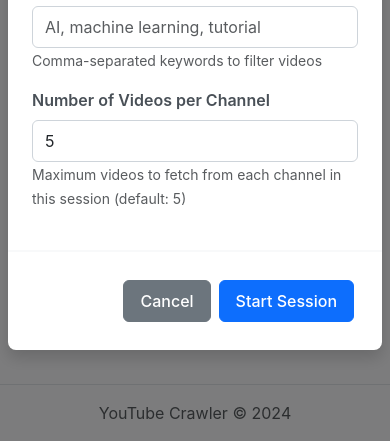
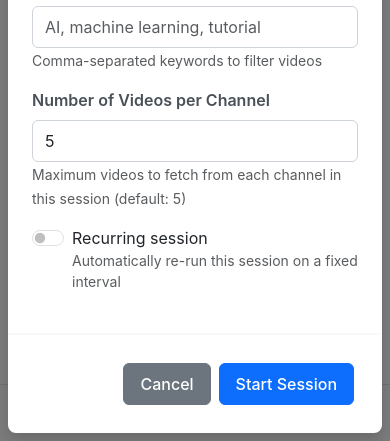
Before and after one commit to kenkenlee/youtube-crawler, a FastAPI app: page /sessions in a window 390 px wide, after a click on "New Session". Shown: the part 667-1108 px from the top of the page. Run offline with FastAPI, Linux system fonts and the light colour scheme; data that the repository does not hold is empty.

Commit message:
feat: recurring sessions with scheduler auto-runs and pause/resume
- Add recurrence_hours/recurrence_active/parent_session_id to CrawlSession
  with lightweight migrations for existing databases
- Scheduler job checks every minute for due recurring templates and spawns
  child sessions (parent_session_id back-reference preserves run history)
- Create-session form: recurring toggle with preset/custom intervals (1-720h)
- Sessions page: "Active Recurring Sessions" panel with last/next run times,
  running badge, and pause/resume controls, auto-refreshing every 10s
- API: PUT /sessions/{id}/recurrence/pause and /resume
- Videos page: default to browse view instead of list

```diff
--- a/app/main.py
+++ b/app/main.py
@@ -35,6 +35,9 @@ def _apply_lightweight_migrations():
         ],
         "crawl_sessions": [
             ("max_videos", "ALTER TABLE crawl_sessions ADD COLUMN max_videos INTEGER DEFAULT 5"),
+            ("recurrence_hours", "ALTER TABLE crawl_sessions ADD COLUMN recurrence_hours INTEGER"),
+            ("recurrence_active", "ALTER TABLE crawl_sessions ADD COLUMN recurrence_active BOOLEAN DEFAULT 1"),
+            ("parent_session_id", "ALTER TABLE crawl_sessions ADD COLUMN parent_session_id INTEGER"),
         ],
     }
 
--- a/app/templates/sessions.html
+++ b/app/templates/sessions.html
@@ -30,6 +30,18 @@
         <button class="btn btn-secondary" onclick="loadSessions()">
             <i class="bi bi-arrow-clockwise"></i> Refresh
         </button>
+    </div>
+</div>
+
+<!-- Active Recurring Sessions -->
+<div class="row mb-3">
+    <div class="col-12">
+        <div class="d-flex justify-content-between align-items-center">
+            <h5 class="mb-0"><i class="bi bi-arrow-repeat"></i> Active Recurring Sessions</h5>
+        </div>
+        <div id="recurringSessionsList" class="mt-2">
+            <p class="text-muted">Loading recurring sessions...</p>
+        </div>
     </div>
 </div>
 
@@ -87,6 +99,36 @@
                         <input type="number" class="form-control" id="maxVideos" min="1" max="200" value="5" required>
                         <small class="form-text text-muted">Maximum videos to fetch from each channel in this session (default: 5)</small>
                     </div>
+                    <div class="mb-3">
+                        <div class="form-check form-switch">
+                            <input class="form-check-input" type="checkbox" id="recurringToggle">
+                            <label class="form-check-label" for="recurringToggle">
+                                Recurring session
+                                <small class="text-muted d-block">Automatically re-run this session on a fixed interval</small>
+                            </label>
+                        </div>
+                        <div class="mt-2" id="recurrenceOptions" style="display: none;">
+                            <label class="form-label">Repeat every</label>
+                            <select class="form-select" id="recurrencePreset" onchange="toggleRecurrenceCustom()">
+                                <option value="1">1 hour</option>
+                                <option value="2" selected>2 hours</option>
+                                <option value="4">4 hours</option>
+                                <option value="6">6 hours</option>
+                                <option value="12">12 hours</option>
+                                <option value="24">24 hours</option>
+                                <option value="48">2 days</option>
+                                <option value="168">1 week</option>
+                                <option value="custom">Custom...</option>
+                            </select>
+                            <div class="mt-2" id="recurrenceCustomWrap" style="display: none;">
+                                <div class="input-group">
+                                    <input type="number" class="form-control" id="recurrenceHours" min="1" max="720" value="2">
+                                    <span class="input-group-text">hours</span>
+                                </div>
+                            </div>
+                            <small class="form-text text-muted">Interval between automatic runs (1–720 hours)</small>
+                        </div>
+                    </div>
                 </form>
             </div>
             <div class="modal-footer">
--- a/app/templates/videos.html
+++ b/app/templates/videos.html
@@ -45,7 +45,7 @@
         </select>
     </div>
     <div class="col-md-1">
-        <select class="form-select" id="browseRowSize" title="Videos per row (browse view)" style="display:none;">
+        <select class="form-select" id="browseRowSize" title="Videos per row (browse view)">
             <option value="3">3 / row</option>
             <option value="4">4 / row</option>
             <option value="5" selected>5 / row</option>
@@ -54,10 +54,10 @@
     </div>
     <div class="col-md-2">
         <div class="btn-group w-100" role="group" id="viewToggle">
-            <button type="button" class="btn btn-outline-secondary active" id="viewListBtn" onclick="setViewMode('list')" title="Detailed list view">
+            <button type="button" class="btn btn-outline-secondary" id="viewListBtn" onclick="setViewMode('list')" title="Detailed list view">
                 <i class="bi bi-list-ul"></i> List
             </button>
-            <button type="button" class="btn btn-outline-secondary" id="viewBrowseBtn" onclick="setViewMode('browse')" title="Browse view: thumbnail, title and short info, grouped by channel">
+            <button type="button" class="btn btn-outline-secondary active" id="viewBrowseBtn" onclick="setViewMode('browse')" title="Browse view: thumbnail, title and short info, grouped by channel">
                 <i class="bi bi-grid"></i> Browse
             </button>
         </div>
--- a/static/js/sessions.js
+++ b/static/js/sessions.js
@@ -6,6 +6,7 @@ let sessionChannelsData = [];  // cached channel list for sorting / auto-naming
 $(document).ready(function() {
     loadSessions();
     loadChannelsForSession();
+    loadRecurringSessions();
 
     // Filter change
     $('#statusFilter').change(function() {
@@ -17,9 +18,100 @@ $(document).ready(function() {
         renderChannelOptions();
     });
 
+    // Recurrence toggle (feature 10)
+    $('#recurringToggle').change(function() {
+        $('#recurrenceOptions').toggle(this.checked);
+    });
     // Auto-refresh every 10 seconds
     setInterval(loadSessions, 10000);
+    setInterval(loadRecurringSessions, 10000);
 });
+
+// Active recurring sessions panel (feature 11)
+function loadRecurringSessions() {
+    $.get('/api/sessions', function(data) {
+        // Recurring templates: sessions with an interval set that aren't child runs
+        const recurring = data.filter(s => s.recurrence_hours && !s.parent_session_id);
+        const container = $('#recurringSessionsList');
+        if (!container.length) return;
+        container.empty();
+
+        if (recurring.length === 0) {
+            container.html('<p class="text-muted">No recurring sessions configured</p>');
+            return;
+        }
+
+        recurring.forEach(function(session) {
+            container.append(createRecurringCard(session));
+        });
+    }).fail(function() {
+        const container = $('#recurringSessionsList');
+        if (container.length) container.html('<p class="text-danger">Failed to load recurring sessions</p>');
+    });
+}
+
+function createRecurringCard(session) {
+    const activeBadge = session.recurrence_active
+        ? '<span class="badge bg-success"><i class="bi bi-check-circle"></i> Active</span>'
+        : '<span class="badge bg-secondary"><i class="bi bi-pause-circle"></i> Paused</span>';
+
+    const lastRun = session.completed_at || session.started_at
+        ? new Date(session.completed_at || session.started_at).toLocaleString()
+        : 'Never';
+
+    // Next run = last run + interval (only meaningful while active)
+    let nextRun = '-';
+    if (session.recurrence_active) {
+        const base = session.completed_at || session.started_at || session.created_at;
+        if (base) {
+            nextRun = new Date(new Date(base).getTime() + session.recurrence_hours * 3600 * 1000).toLocaleString();
+        }
+    }
+
+    const toggleButton = session.recurrence_active
+        ? `<button class="btn btn-sm btn-outline-secondary" onclick="pauseRecurrence(${session.id}); loadRecurringSessions();">
+               <i class="bi bi-pause-circle"></i> Pause
+           </button>`
+        : `<button class="btn btn-sm btn-outline-success" onclick="resumeRecurrence(${session.id}); loadRecurringSessions();">
+               <i class="bi bi-play-circle"></i> Resume
+           </button>`;
+
+    return `
+        <div class="card mb-2 ${session.recurrence_active ? 'border-success' : 'border-secondary'}" id="recurring-${session.id}">
+            <div class="card-body py-2">
+                <div class="d-flex justify-content-between align-items-center">
+                    <div>
+                        <strong>${session.session_name}</strong>
+                        ${activeBadge}
+                        <span class="badge ${session.status === 'running' ? 'bg-warning text-dark' : 'bg-light text-dark'}">
+                            ${session.status === 'running' ? '<i class="bi bi-arrow-repeat"></i> Running now' : session.status}
+                        </span>
+                    </div>
+                    <div class="btn-group">
+                        <button class="btn btn-sm btn-outline-primary" onclick="viewSessionDetails(${session.id})">
+                            <i class="bi bi-eye"></i> Details
+                        </button>
+                        ${toggleButton}
+                    </div>
+                </div>
+                <div class="row mt-1">
+                    <div class="col-md-3">
+                        <small class="text-muted"><i class="bi bi-arrow-repeat"></i> Every ${session.recurrence_hours}h</small>
+                    </div>
+                    <div class="col-md-3">
+                        <small class="text-muted"><i class="bi bi-clock-history"></i> Last run: ${lastRun}</small>
+                    </div>
+                    <div class="col-md-3">
+                        <small class="text-muted"><i class="bi bi-clock"></i> Next run: ${nextRun}</small>
+                    </div>
+                    <div class="col-md-3">
+                        <small class="text-muted"><i class="bi bi-collection-play"></i> ${session.total_videos_found} videos found</small>
+                    </div>
+                </div>
+            </div>
+        </div>
+    `;
+}
 
 function loadSessions() {
     const status = $('#statusFilter').val();
@@ -68,6 +160,22 @@ function createSessionCard(session) {
         ? session.filter_keywords.map(k => `<span class="badge bg-info me-1">${k}</span>`).join('')
         : '<span class="text-muted">No filters</span>';
 
+    const recurrenceBadge = session.recurrence_hours
+        ? `<span class="badge ${session.recurrence_active ? 'bg-primary' : 'bg-secondary'}">
+               <i class="bi bi-arrow-repeat"></i> Every ${session.recurrence_hours}h${session.recurrence_active ? '' : ' (paused)'}
+           </span>`
+        : '';
+
+    const recurrenceButton = session.recurrence_hours
+        ? (session.recurrence_active
+            ? `<button class="btn btn-sm btn-outline-secondary" onclick="pauseRecurrence(${session.id})">
+                   <i class="bi bi-pause-circle"></i> Pause Recurrence
+               </button>`
+            : `<button class="btn btn-sm btn-outline-success" onclick="resumeRecurrence(${session.id})">
+                   <i class="bi bi-play-circle"></i> Resume Recurrence
+               </button>`)
+        : '';
+
     const cancelButton = session.status === 'running'
         ? `<button class="btn btn-sm btn-warning" onclick="cancelSession(${session.id})">
                <i class="bi bi-stop-circle"></i> Cancel
@@ -83,6 +191,7 @@ function createSessionCard(session) {
                         <small class="text-muted">${session.session_type}</small>
                     </div>
                     <div>
+                        ${recurrenceBadge}
                         ${statusBadge}
                     </div>
                 </div>
@@ -149,6 +258,7 @@ function createSessionCard(session) {
                     <button class="btn btn-sm btn-info" onclick="viewSessionVideos(${session.id})">
                         <i class="bi bi-collection-play"></i> View Videos
                     </button>
+                    ${recurrenceButton}
                     ${cancelButton}
                     <button class="btn btn-sm btn-danger" onclick="deleteSession(${session.id})">
                         <i class="bi bi-trash"></i> Delete
@@ -157,6 +267,11 @@ function createSessionCard(session) {
             </div>
         </div>
     `;
+}
+
+// Show/hide the custom hours input depending on the preset dropdown (feature 10)
+function toggleRecurrenceCustom() {
+    $('#recurrenceCustomWrap').toggle($('#recurrencePreset').val() === 'custom');
 }
 
 function loadChannelsForSession() {
@@ -208,6 +323,21 @@ function createSession() {
         return;
     }
 
+    // Recurrence (feature 10) — preset dropdown, or the custom input when "Custom..." is selected
+    let recurrenceHours = null;
+    if ($('#recurringToggle').is(':checked')) {
+        const preset = $('#recurrencePreset').val();
+        if (preset === 'custom') {
+            recurrenceHours = parseInt($('#recurrenceHours').val());
+        } else {
+            recurrenceHours = parseInt(preset);
+        }
+        if (isNaN(recurrenceHours) || recurrenceHours < 1 || recurrenceHours > 720) {
+            alert('Recurrence interval must be between 1 and 720 hours');
+            return;
+        }
+    }
+
     const keywordsList = keywords ? keywords.split(',').map(k => k.trim()).filter(k => k) : [];
 
     // Feature 9: auto-generate the session name when none was provided —
@@ -236,7 +366,8 @@ function createSession() {
         session_type: sessionType,
         channel_ids: selectedChannels.map(id => parseInt(id)),
         filter_keywords: keywordsList,
-        max_videos: maxVideos
+        max_videos: maxVideos,
+        recurrence_hours: recurrenceHours
     };
 
     $.ajax({
@@ -302,6 +433,33 @@ function viewSessionDetails(sessionId) {
 
 function viewSessionVideos(sessionId) {
     window.location.href = `/videos?session_id=${sessionId}`;
+}
+
+function pauseRecurrence(sessionId) {
+    if (!confirm('Pause recurrence for this session? Future automatic runs will be cancelled (history is kept).')) return;
+    $.ajax({
+        url: `/api/sessions/${sessionId}/recurrence/pause`,
+        type: 'PUT',
+        success: function() {
+            loadSessions();
+        },
+        error: function(xhr) {
+            alert('Error pausing recurrence: ' + (xhr.responseJSON?.detail || xhr.statusText));
+        }
+    });
+}
+
+function resumeRecurrence(sessionId) {
+    $.ajax({
+        url: `/api/sessions/${sessionId}/recurrence/resume`,
+        type: 'PUT',
+        success: function() {
+            loadSessions();
+        },
+        error: function(xhr) {
+            alert('Error resuming recurrence: ' + (xhr.responseJSON?.detail || xhr.statusText));
+        }
+    });
 }
 
 function cancelSession(sessionId) {
--- a/static/js/videos.js
+++ b/static/js/videos.js
@@ -2,7 +2,7 @@
 
 let currentPage = 0;
 let currentVideoId = null;
-let currentViewMode = 'list';  // 'list' (detailed) or 'browse' (thumbnail + short info)
+let currentViewMode = 'browse';  // 'browse' (thumbnail + short info) or 'list' (detailed)
 let currentVideos = [];        // last loaded videos (for re-render on row-size change)
 
 function setViewMode(mode) {
```
Also changed, not shown: app/api/sessions.py (+30 -0 lines), app/models/crawl_session.py (+6 -1 lines), app/schemas/session.py (+7 -0 lines), app/tasks/scheduler.py (+81 -1 lines).
